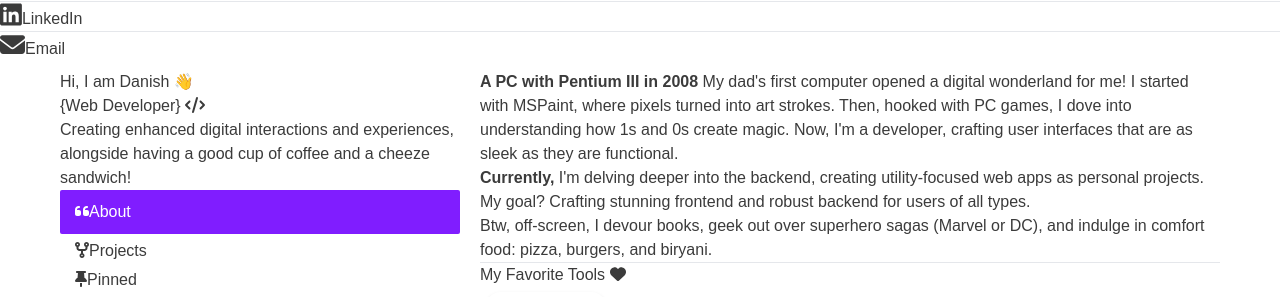
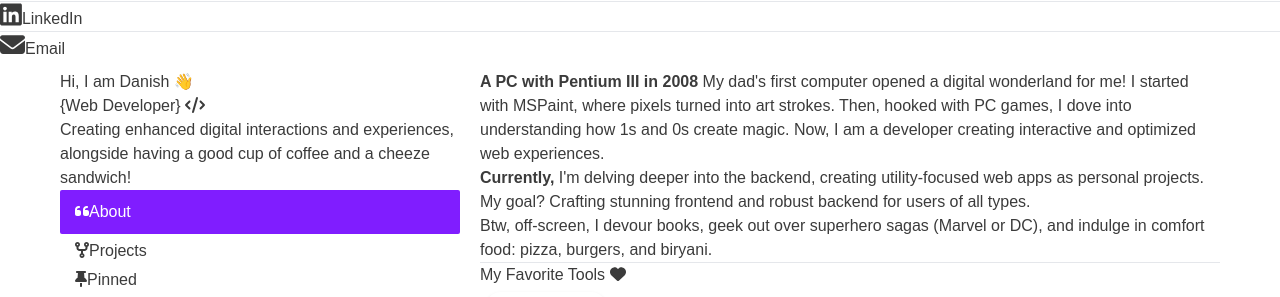
Before and after one commit to danishofcodes/tokensandbraces, a React (Vite) app: page / in a window 1280 px wide. Shown: the part 152-449 px from the top of the page. Built offline with nearby package versions, Linux system fonts and the light colour scheme; a web font is replaced by a local one.

Commit message:
Update Info.jsx

```diff
--- a/src/components/Info.jsx
+++ b/src/components/Info.jsx
@@ -89,7 +89,7 @@ export default function Info() {
             <div className='aboutmeSec mb-4 fadeUpanimate' id="allaboutme">
                 {/* {aboutMeVisible ? " yes" : "no"} */}
                 <p><b style={{ fontSize: "16px" }}>A PC with Pentium III in 2008</b> My dad's first computer opened a digital wonderland for me! I started with MSPaint, where pixels turned into art strokes. Then, hooked with PC games, I dove into understanding how 1s and 0s create magic.
-                Now, I'm a developer, crafting user interfaces that are as sleek as they are functional.
+                Now, I am a developer creating interactive and optimized web experiences.
                     <br/>
                     <b style={{ fontSize: "16px" }}>Currently,</b> I'm delving deeper into the backend, creating utility-focused web apps as personal projects. My goal? Crafting stunning frontend and robust backend for users of all types.
                     <br/>
```
